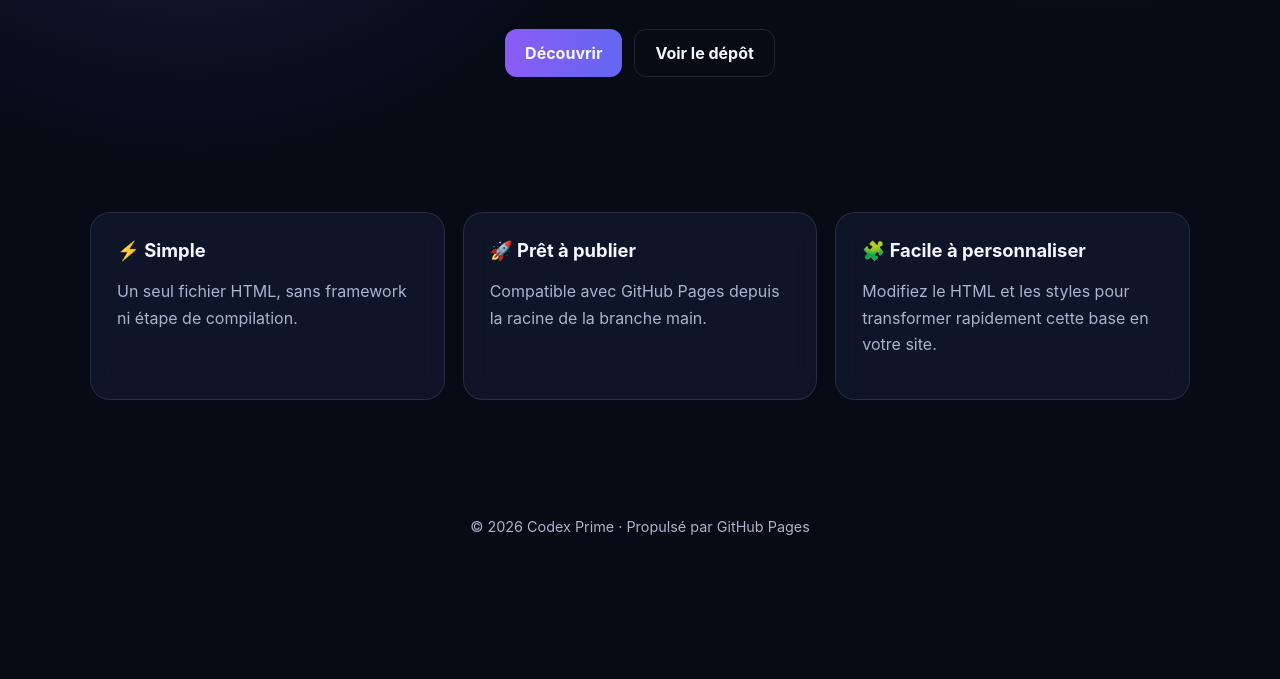
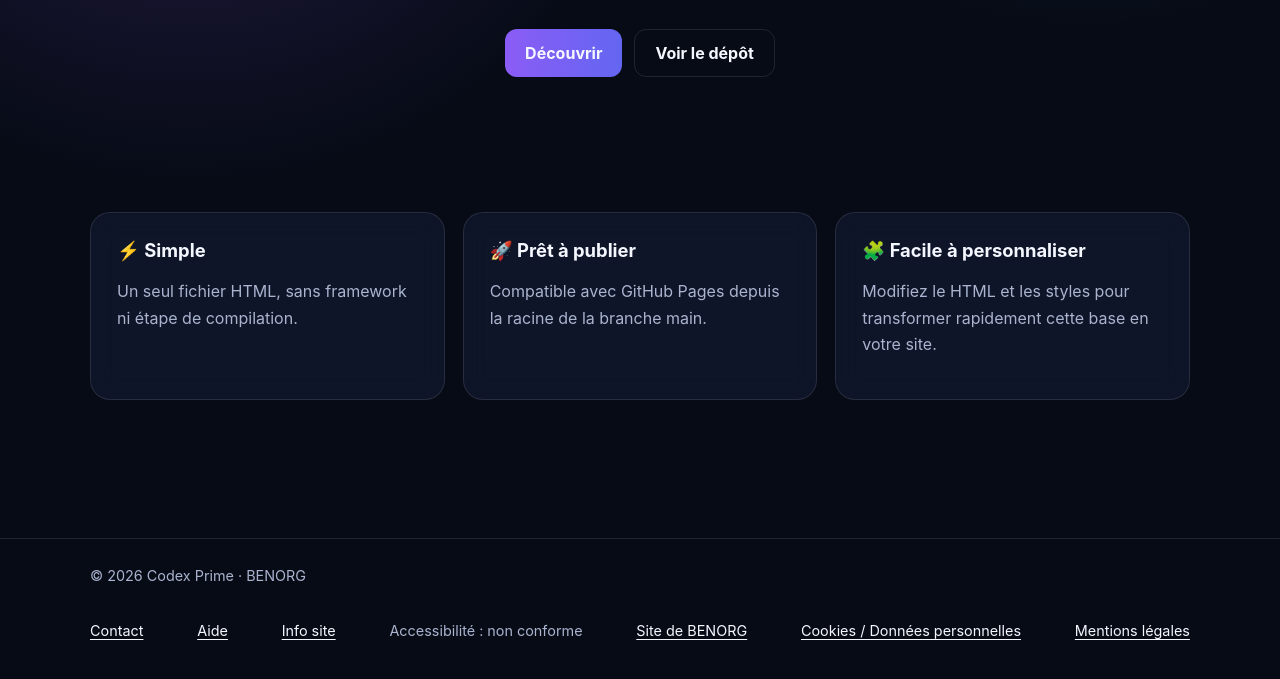
Before and after one commit to ben-scap/codex-prime, a plain HTML site: page index.html in a window 1280 px wide. Shown: the part 544-1223 px from the top of the page. Before the commit the page ends 1124 px from the top, so only its background shows below. Drawn offline with Linux system fonts and the light colour scheme.

Commit message:
Ajoute le pied de page commun

```diff
--- a/index.html
+++ b/index.html
@@ -72,6 +72,16 @@
       .grid { grid-template-columns: 1fr; }
       .wrap { width: min(100% - 28px, 1100px); }
     }
+
+    .site-footer{margin-top:48px;padding:28px 0 38px;border-top:1px solid var(--border);color:var(--muted);font-size:.9rem;text-align:left}
+    .footer-inner{width:min(1100px,calc(100% - 40px));margin:0 auto}
+    .footer-brand{margin:0 0 14px}
+    .footer-nav{display:flex;flex-wrap:wrap;gap:10px 18px;align-items:center}
+    .footer-nav a{color:var(--text);text-decoration:underline;text-underline-offset:3px}
+    .footer-nav a:hover{color:var(--accent-2)}
+    .footer-status{color:var(--muted)}
+    @media(max-width:760px){.footer-inner{width:min(100% - 28px,1100px)}.footer-nav{flex-direction:column;align-items:flex-start;gap:10px}}
+
   </style>
 </head>
 <body>
@@ -114,8 +124,19 @@
     </section>
   </main>
 
-  <footer>
-    © 2026 Codex Prime · Propulsé par GitHub Pages
-  </footer>
+  <footer class="site-footer">
+  <div class="footer-inner">
+    <p class="footer-brand">© 2026 Codex Prime · BENORG</p>
+    <nav class="footer-nav" aria-label="Pied de page">
+      <a href="contact.html">Contact</a>
+      <a href="aide.html">Aide</a>
+      <a href="info-site.html">Info site</a>
+      <span class="footer-status">Accessibilité : non conforme</span>
+      <a href="info-site.html#organisme">Site de BENORG</a>
+      <a href="donnees-personnelles.html">Cookies / Données personnelles</a>
+      <a href="mentions-legales.html">Mentions légales</a>
+    </nav>
+  </div>
+</footer>
 </body>
 </html>
```
